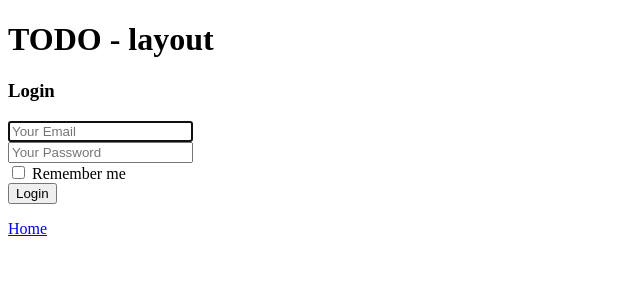
After one commit to sixprime/genAI, a Flask app: page /login in a window 1280 px wide. The commit adds this page. Shown: the top 300 px of the page, without its empty margins (0-640 px from the left). Run offline with Flask 2, Linux system fonts and the light colour scheme.

Commit message:
Added Flask-Login support

```diff
--- a/config.py
+++ b/config.py
@@ -14,7 +14,6 @@ class Config(object):
     # Flask-SQLAlchemy configuration values
     SQLALCHEMY_DATABASE_URI = 'sqlite:///db.sqlite'
     SQLALCHEMY_ECHO = os.environ.get('FLASK_SQLALCHEMY_ECHO')
-    SQLALCHEMY_ENGINE_OPTIONS = os.environ.get('FLASK_SQLALCHEMY_ENGINE_OPTIONS')
     SQLALCHEMY_TRACK_MODIFICATIONS = False
 
 class DevelopmentConfig(Config):
--- a/genai/__init__.py
+++ b/genai/__init__.py
@@ -1,13 +1,16 @@
 from flask import Flask, render_template
 from flask_sqlalchemy import SQLAlchemy
+from flask_login import LoginManager
 
 db = SQLAlchemy()
+login_manager = LoginManager()
 
 def create_app():
     app = Flask(__name__)
     app.config.from_object('config.DevelopmentConfig')
 
     db.init_app(app)
+    login_manager.init_app(app)
 
     with app.app_context():
         # Register blueprints
@@ -17,4 +20,7 @@ def create_app():
         from .views import errors
         app.register_blueprint(errors.blueprint)
 
+        # Create tables for our models
+        db.create_all()
+
         return app
--- /dev/null
+++ b/genai/models/__init__.py
@@ -0,0 +1 @@
+from genai.models.user import User
--- a/genai/templates/errors/index.html
+++ b/genai/templates/errors/index.html
@@ -1,6 +1,7 @@
 {% extends "layout.html" %}
 {% block title %}Error{% endblock %}
 {% block body %}
+    {{ super() }}
     <p>{{error}}</p>
     <p><a href="{{ url_for('home.index') }}">Home</a></p>
 {% endblock %}
--- /dev/null
+++ b/genai/templates/home/login.html
@@ -0,0 +1,39 @@
+{% extends "layout.html" %}
+{% block title %}Login{% endblock %}
+{% block body %}
+    {{ super() }}
+    <div>
+        <h3 class="title">Login</h3>
+        <div>
+            {% with messages = get_flashed_messages() %}
+            {% if messages %}
+                <div>
+                    {{ messages[0] }}
+                </div>
+            {% endif %}
+            {% endwith %}
+            <form method="POST" action="/login">
+                <div>
+                    <div>
+                        <input type="email" name="email" placeholder="Your Email" autofocus="">
+                    </div>
+                </div>
+                <div>
+                    <div>
+                        <input type="password" name="password" placeholder="Your Password">
+                    </div>
+                </div>
+                <div>
+                    <label>
+                        <input type="checkbox">
+                        Remember me
+                    </label>
+                </div>
+                <button>Login</button>
+            </form>
+        </div>
+    </div>
+    <div>
+        <p><a href="{{ url_for('home.index') }}">Home</a></p>
+    </div>
+{% endblock %}
--- a/genai/templates/layout.html
+++ b/genai/templates/layout.html
@@ -6,7 +6,7 @@
     </head>
     <body>
         {% block body %}
-            <h1>TODO</h1>
+            <h1>TODO - layout</h1>
         {% endblock %}
     </body>
 </html>
--- a/genai/views/home.py
+++ b/genai/views/home.py
@@ -1,7 +1,72 @@
-from flask import Blueprint, render_template
+from flask import Blueprint, render_template, request, redirect, url_for, flash
+from flask_login import login_user, logout_user, login_required, current_user
+from werkzeug.security import generate_password_hash, check_password_hash
+from genai.models import User
+from genai import db, login_manager
 
 blueprint = Blueprint('home', __name__)
 
 @blueprint.route('/')
 def index():
     return render_template('home/index.html')
+
+@blueprint.route('/profile')
+@login_required
+def profile():
+    return render_template('home/profile.html', username=current_user.username)
+
+@blueprint.route('/signup', methods=['GET', 'POST'])
+def signup():
+    if request.method == 'POST':
+        email = request.form.get('email')
+        username = request.form.get('username')
+        password = request.form.get('password')
+
+        # Check if the user already exists
+        user = User.query.filter_by(email=email).first()
+        if user:
+            flash('Email address already exists')
+            return redirect(url_for('home.signup'))
+
+        # Create new user
+        password_hash = generate_password_hash(password, method='sha256')
+        new_user = User(email=email, username=username, password=password_hash)
+
+        # Add the new user to the database
+        db.session.add(new_user)
+        db.session.commit()
+
+        return redirect(url_for('home.login'))
+
+    return render_template('home/signup.html')
+
+@blueprint.route('/login', methods=['GET', 'POST'])
+def login():
+    if request.method == 'POST':
+        email = request.form.get('email')
+        password = request.form.get('password')
+        remember = True if request.form.get('remember') else False
+
+        # Check if the user already exists
+        user = User.query.filter_by(email=email).first()
+        if not user or not check_password_hash(user.password, password):
+            flash('Username not found or incorrect password!')
+            return redirect(url_for('home.login'))
+
+        login_user(user, remember=remember)
+        return redirect(url_for('home.profile'))
+
+    return render_template('home/login.html')
+
+@blueprint.route('/logout')
+@login_required
+def logout():
+    logout_user()
+    return redirect(url_for('home.index'))
+
+@login_manager.user_loader
+def load_user(user_id):
+    """Check if user is logged-in on every page load."""
+    if user_id is not None:
+        return User.query.get(user_id)
+    return None
```
Also changed, not shown: genai/models/user.py (added, +16 -0 lines), genai/templates/home/index.html (+16 -1 lines), genai/templates/home/logout.html (added, +11 -0 lines), genai/templates/home/profile.html (added, +11 -0 lines), genai/templates/home/signup.html (added, +38 -0 lines).
